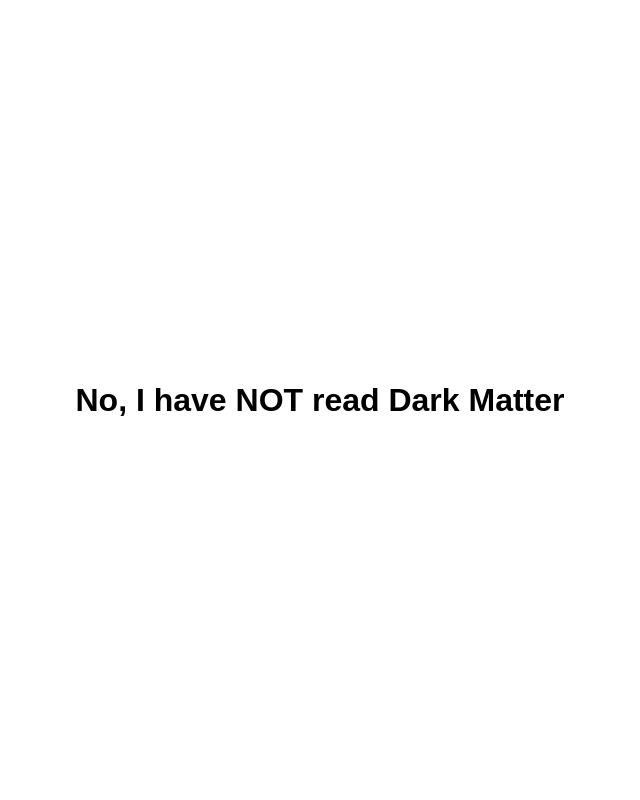
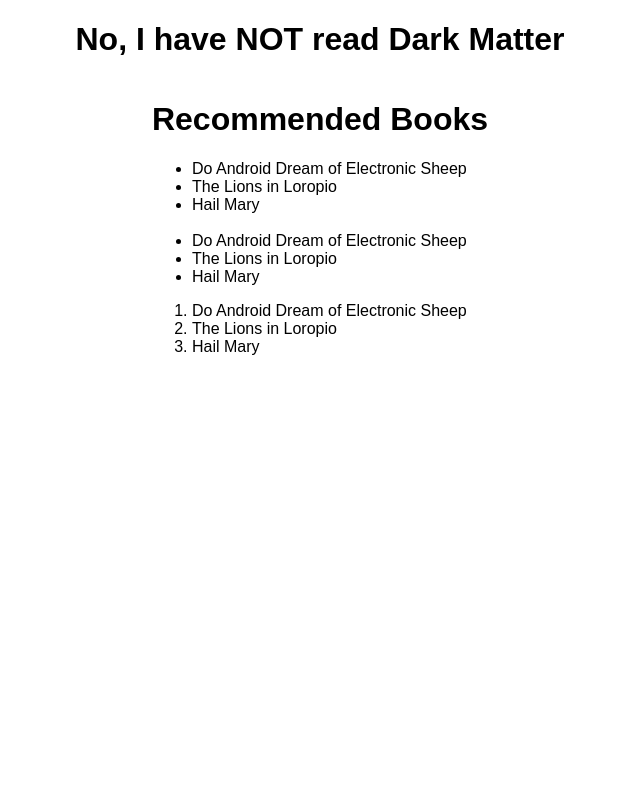
Before and after one commit to AdolpheNkoranyiTresor/laragon, a PHP site: page / in a window 1280 px wide. Shown: the whole page, without its empty margins (320-960 px from the left). Run offline with PHP 8.4, Linux system fonts and the light colour scheme.

Commit message:
Learning arrays: use the foreach sentax to loop over each item in the array variable

```diff
--- a/www/firstphp/index.php
+++ b/www/firstphp/index.php
@@ -4,26 +4,29 @@
     <meta charset="UTF-8">
     <meta http-equiv="X-UA-Compatible" content="IE=edge">
     <meta name="viewport" content="width=device-width, initial-scale=1.0">
-    <title>Demo</title>
+    <title>Learning PHP</title>
     <style>
         body{
             display: grid;
-            text-align: center;
+            /* text-align: center; */
             place-items: center;
-            height: 100vh;
+            /* height: 100vh; */
             margin: 0;
             font-family: arial;
         }
     </style>
 </head>
 <body>
+<!-- Variables -->
+
     <!-- <h1>
-    <?php
+      <?php
         $greeting = "Hey";
         echo $greeting . " " . "Universe! <br/><br/>";
         echo "$greeting World!";
       ?>
     </h1> -->
+<!-- Conditionals and booleans  -->
 
     <?php
         $name ="Dark Matter";
@@ -44,5 +47,42 @@
         is equal to less that followed by ? and then the equal sign).
             <?= $message; ?> -->
     </h1>
+    <div>
+
+<!-- arrays -->
+
+        <h1>Recommended Books</h1>
+
+        <?php
+            $books = [
+                "Do Android Dream of Electronic Sheep",
+                "The Lions in Loropio",
+                "Hail Mary"
+            ];
+        ?>
+
+        <ul>
+
+        <!-- Render/ Loop over the "books" array -->
+            <!-- Use concatination -->
+            <?php foreach ($books as $book){
+                echo "<li>" . $book . "</li>";
+            }
+            ?> <br/>
+            <!-- Inline the array in one go -->
+            <?php foreach ($books as $book){
+                echo "<li>$book</li>";
+            }
+
+            ?>
+        </ul>
+
+        <!-- Short hand to use the foreach sentax to loop over each item  -->
+        <ol>
+            <?php foreach ($books as $book) : ?>
+                <li><?= $book?></li>
+            <?php endforeach; ?>
+        </ol>
+    </div>
 </body>
 </html>
```
